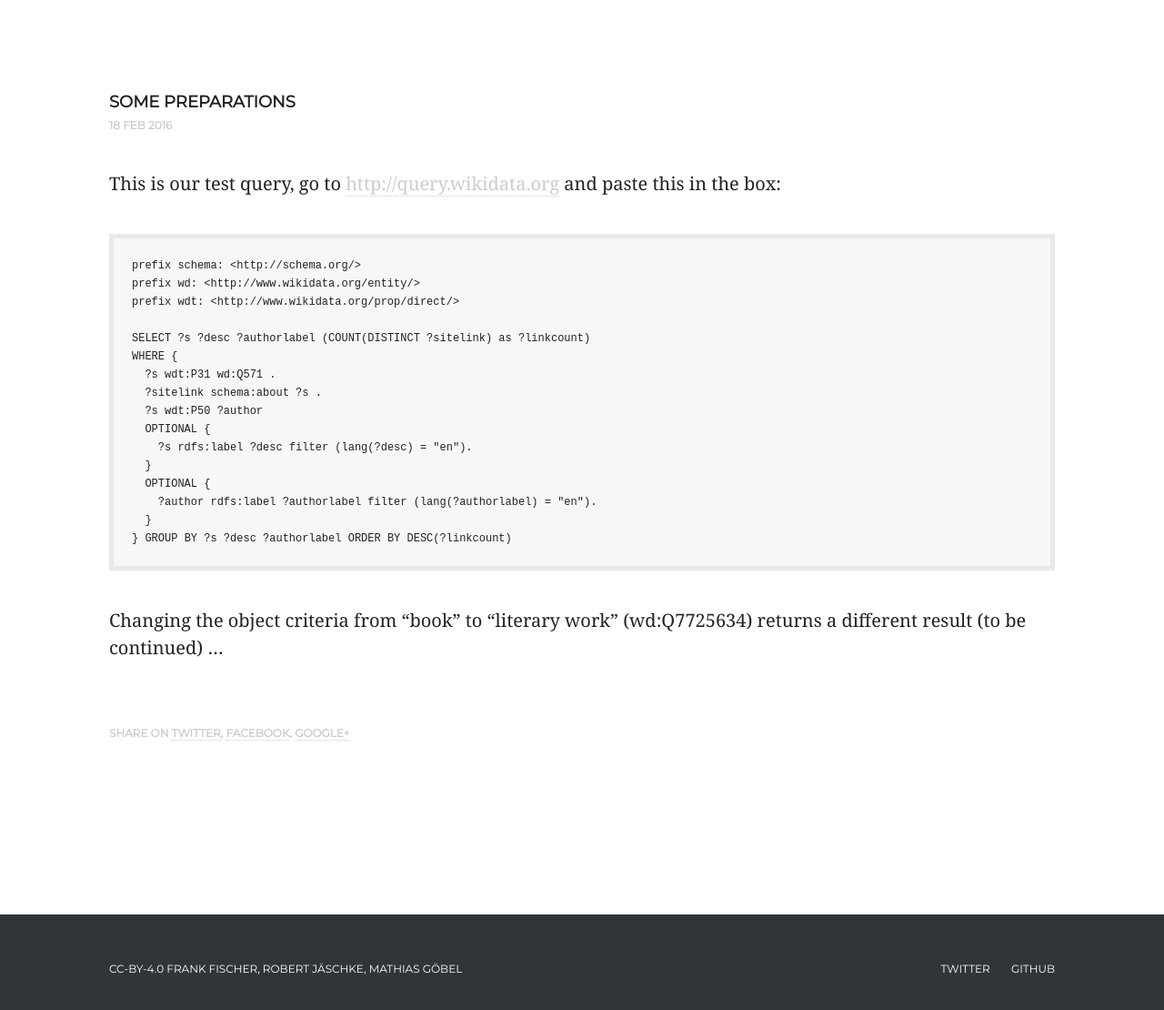
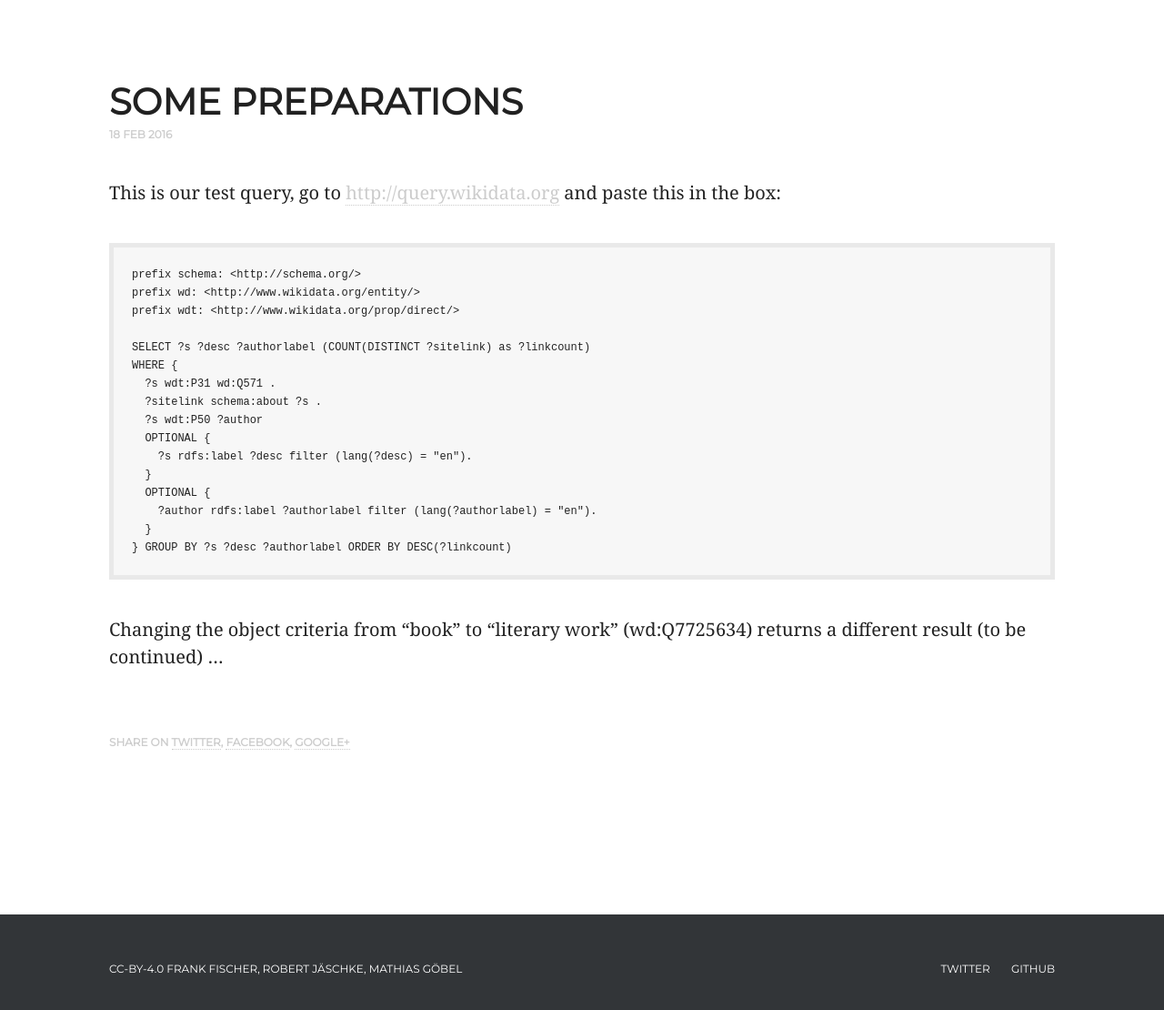
Before and after one commit to weltliteratur/blog, a Jekyll site: the page built from _posts/2016-02-18-Some-Preparations.markdown, in a window 1280 px wide. Shown: the part 250-1360 px from the top of the page at 91% size. Built offline with Jekyll 4.4.1, drawn with Linux system fonts in a browser that asks for light colours; some web fonts are replaced.

Commit message:
changes in styling

```diff
--- a/css/style.css
+++ b/css/style.css
@@ -210,7 +210,7 @@ h4 + p {
 	margin-bottom: 15px;
 }
 .section-title, h3.section-title {
-	font-size: 18px;
+	font-size: 40px;
 	line-height: 24px;
 	color: #212121;
 	text-transform: uppercase;
@@ -223,7 +223,7 @@ h4 + p {
 	text-transform: uppercase;
 	font-weight: 700;
 	display: block;
-	margin-top: 5px;
+	margin-top: 15px;
 }
 
 /* --------------------------------------
```
